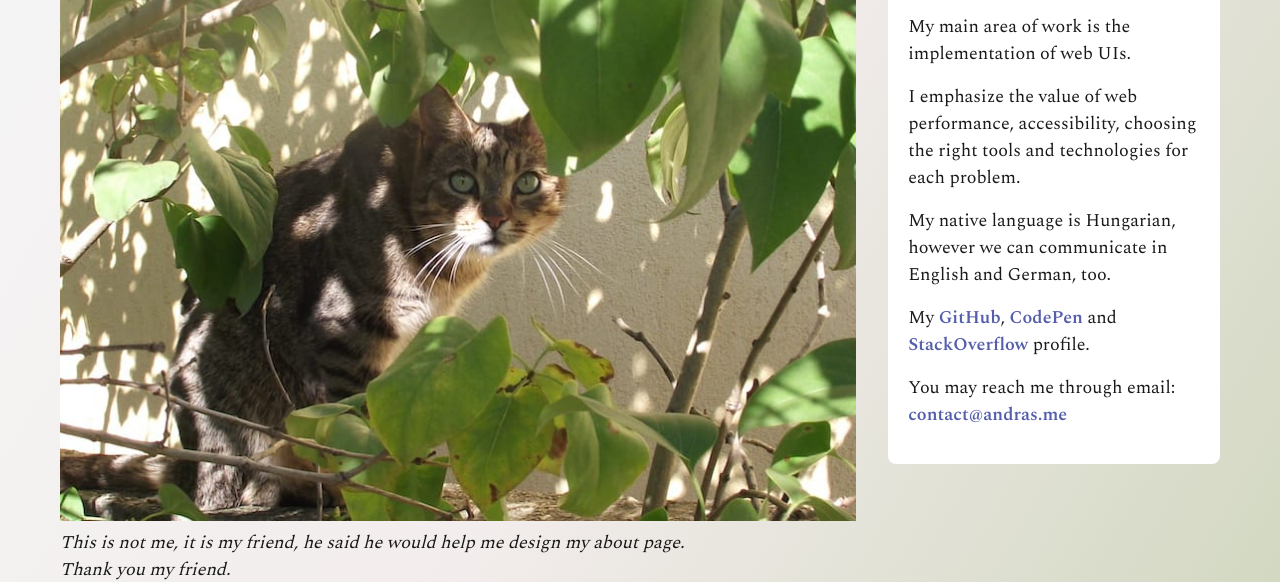
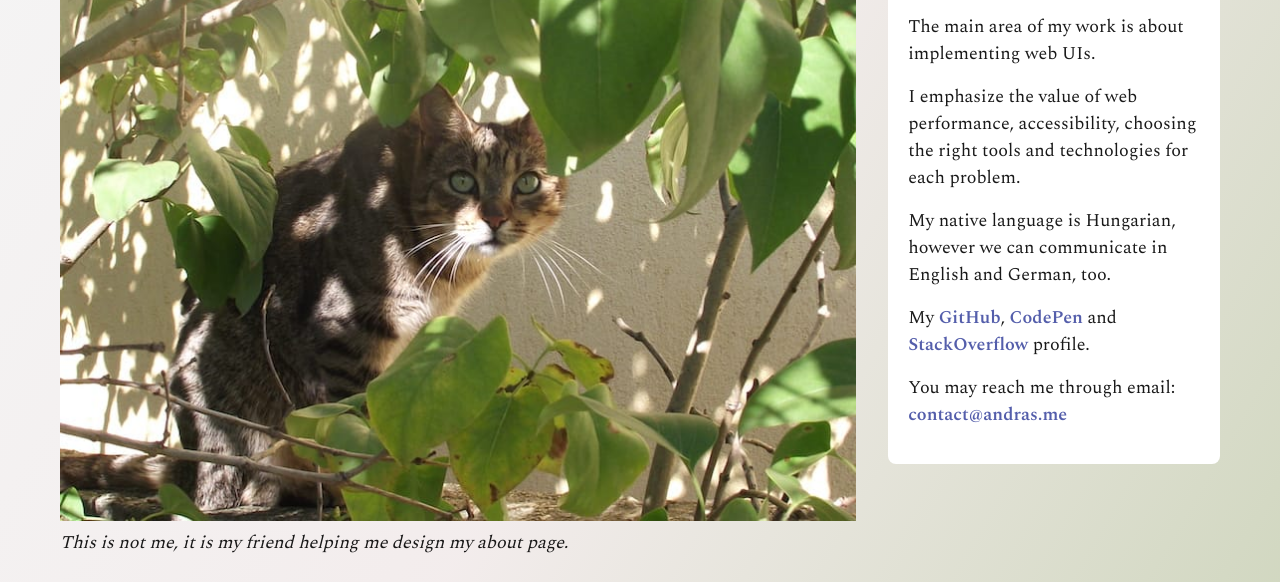
Before and after one commit to andrasna/gatsby-theme-andras, a Gatsby site: page /about in a window 1280 px wide. Shown: the part 224-806 px from the top of the page. Built offline with nearby package versions, Linux system fonts and the light colour scheme; Gatsby itself is replaced by a stand-in of ours.

Commit message:
Update text

```diff
--- a/src/pages/about.js
+++ b/src/pages/about.js
@@ -24,8 +24,7 @@ const About = () => {
               <img src={myFriendPhoto} alt="My friend" />
               <figcaption>
                 <p>
-                This is not me, it is my friend, he said he would help me design my about page.
-                <br />Thank you my friend.
+                This is not me, it is my friend helping me design my about page.
                 </p>
               </figcaption>
             </figure>
@@ -36,7 +35,7 @@ const About = () => {
               </header>
 
               <p>Hi, I am Andras, I specialize in front end web development.</p>
-              <p>My main area of work is the implementation of web UIs.</p>
+              <p>The main area of my work is about implementing web UIs.</p>
               <p>I emphasize the value of web performance, accessibility, choosing the right tools and technologies for each problem.</p>
               <p>My native language is Hungarian, however we can communicate in English and German, too.</p>
               <p>My <a title="Link to GitHub." href="https://github.com/andrasna">GitHub</a>, <a title="Link to CodePen." href="https://codepen.io/andrasnagy"> CodePen</a> and <a title="Link to StackOverflow." href="https://stackoverflow.com/users/5591717/fee-fi-fo-fum">StackOverflow</a> profile.</p>
```
